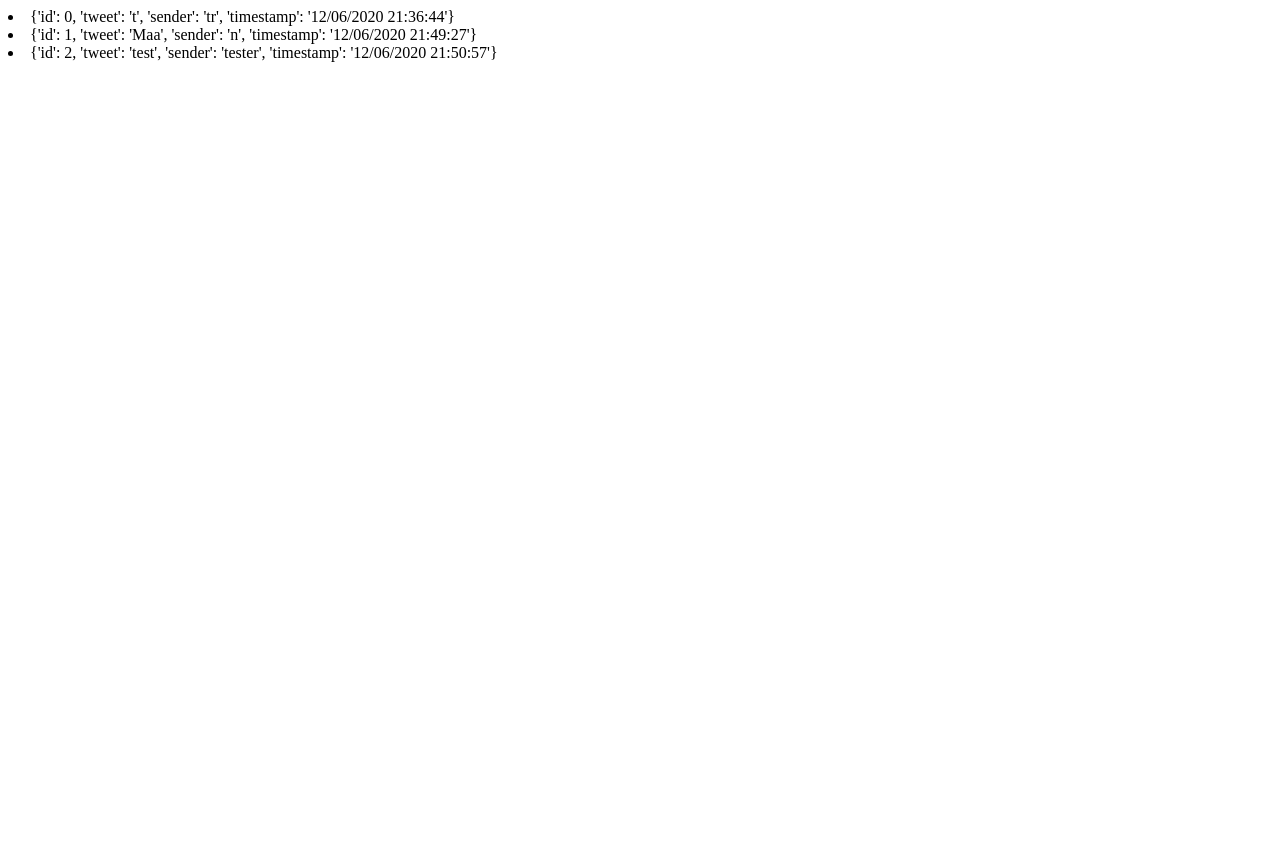
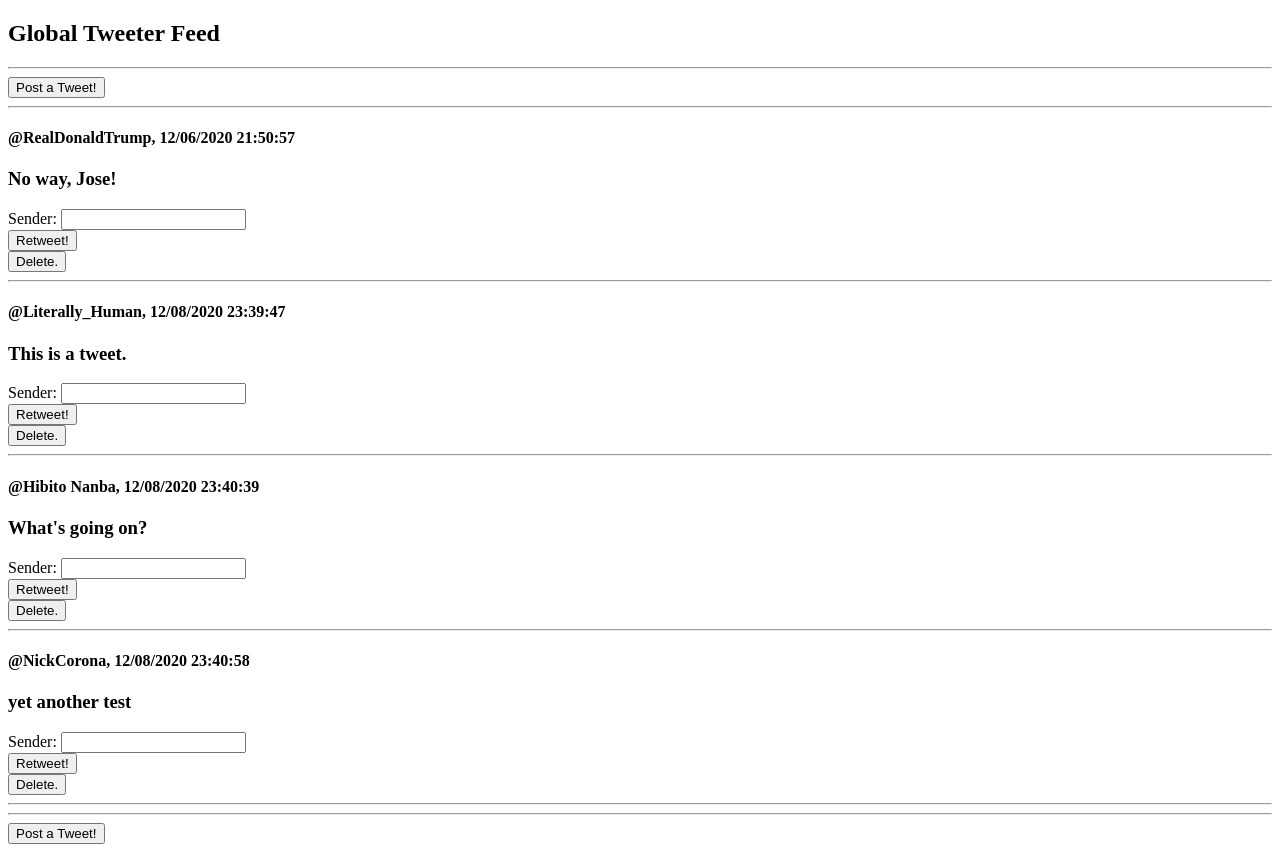
Before and after one commit to njcorona/tweeter, a Flask app: page /render_feed in a window 1280 px wide. Before the commit the page ends 62 px from the top, so only its background shows below. Run offline with Flask 2, Linux system fonts and the light colour scheme.

Commit message:
Making feed look nice

```diff
--- a/app.py
+++ b/app.py
@@ -1,3 +1,7 @@
+# user authentication
+# nice html / css
+# Do I need one instance of Tweets that exists across the program?  OR do I just create one each time I need it fromthe json?
+
 # built-in modules
 import json
 import os
@@ -40,6 +44,10 @@ def post_tweet():
         flash("Please provide a non-empty sender.")
         return redirect("/tweet")
 
+    if any(c.isspace() for c in sender):
+        flash("Please provide a sender without whitespace.")
+        return redirect("/tweet")
+
     if len(tweet) > 280:
         flash("Tweets must be 280 characters or less.")
         return redirect("/tweet")
@@ -48,7 +56,7 @@ def post_tweet():
     tweets.create_tweet(tweet, sender)
 
     with open("tweets.json", "w") as outfile:
-      json.dump(tweets.get_tweets(), outfile)
+        json.dump(tweets.get_tweets(), outfile)
 
     return redirect("/render_feed")
 
@@ -80,7 +88,17 @@ def delete_tweet():
     Returns:
         True if successful, False otherwise
     """
-    raise NotImplementedError
+    tweet = request.args.get("tweet")
+    sender = request.args.get("sender")
+
+    tweets = Tweets(json.load(open("tweets.json")))
+    tweets.delete_tweet(tweet, sender)
+
+    with open("tweets.json", "w") as outfile:
+        json.dump(tweets.get_tweets(), outfile)
+
+    return redirect("/render_feed")
+
 
 @app.route("/render_feed", methods=['GET'])
 def render_feed():
@@ -108,7 +126,12 @@ def retweet():
     Returns:
         True if successful, False otherwise
     """
-    raise NotImplementedError
+    sender = request.form["sender"]
+    tweet = request.args.get("tweet")
+
+    return redirect(url_for("post_tweet"))
+
+
 
 @app.route("/", methods=['GET'])
 def home():
--- a/templates/feed_template.html
+++ b/templates/feed_template.html
@@ -1,5 +1,34 @@
 <!doctype html>
-<title>Tweeter</title>
-{% for value in tweets.get_tweets().values() %}
-  <li>{{ value }}</li>
-{% endfor %}
+<article class="twitter-feed">
+    <h1>Global Tweeter Feed</h1>
+    <hr>
+    <form action="/tweet">
+      <input type="submit" value="Post a Tweet!">
+    </form>
+    <hr>
+    {% for value in tweets.get_tweets().values() %}
+      <article class="individual-tweet">
+        <h4>{{ "@" + value["sender"] }}, {{ value["timestamp"] }}</h4>
+        <h3>{{ value["tweet"] }}</h3>
+        <form action={{ "/retweet?tweet=" + "{}".format(value["id"]) }} method="post">
+          <div class="form-example">
+            <label for="sender">Sender: </label>
+            <input type=text name=sender id="sender" required>
+          </div>
+          <div class="form-example">
+            <input type="submit" value="Retweet!">
+          </div>
+        </form>
+        <form action={{ "/delete?tweet=" + "{}".format(value["id"]) + "&sender=" + value["sender"] }} method="post">
+          <div class="form-example">
+            <input type="submit" value="Delete.">
+          </div>
+        </form>
+        <hr>
+      </article>
+    {% endfor %}
+</article>
+<hr>
+<form action="/tweet">
+  <input type="submit" value="Post a Tweet!">
+</form>
--- a/templates/post_template.html
+++ b/templates/post_template.html
@@ -20,3 +20,7 @@
 {% for message in get_flashed_messages() %}
   <div class="flash">{{ message }}</div>
 {% endfor %}
+
+<form action="/render_feed">
+  <input type="submit" value="Go to Tweeter feed!">
+</form>
--- a/tweets.json
+++ b/tweets.json
@@ -1 +1 @@
-{"0": {"id": 0, "tweet": "t", "sender": "tr", "timestamp": "12/06/2020 21:36:44"}, "1": {"id": 1, "tweet": "Maa", "sender": "n", "timestamp": "12/06/2020 21:49:27"}, "2": {"id": 2, "tweet": "test", "sender": "tester", "timestamp": "12/06/2020 21:50:57"}}
+{"2": {"id": 2, "tweet": "No way, Jose!", "sender": "RealDonaldTrump", "timestamp": "12/06/2020 21:50:57"}, "4": {"id": 4, "tweet": "This is a tweet.", "sender": "Literally_Human", "timestamp": "12/08/2020 23:39:47"}, "6": {"id": 6, "tweet": "What's going on?", "sender": "Hibito Nanba", "timestamp": "12/08/2020 23:40:39"}, "7": {"id": 7, "tweet": "yet another test", "sender": "NickCorona", "timestamp": "12/08/2020 23:40:58"}}
--- a/tweets.py
+++ b/tweets.py
@@ -17,12 +17,19 @@ class Tweets:
 
 
     def create_tweet(self, tweet, sender):
-        tw = Tweet(tweet, sender, len(self.tweets))
-        self.tweets[str(len(self.tweets))] = tw.to_dict()
+        print(int(max(self.tweets.keys())))
+        tw = Tweet(tweet, sender, int(max(self.tweets.keys())) + 1)
+        self.tweets[str(int(max(self.tweets.keys())) + 1)] = tw.to_dict()
 
     def get_tweets(self):
         return self.tweets
 
+    def delete_tweet(self, tweet, sender):
+        print(tweet)
+        print(sender)
+        print(self)
+        if self.tweets[tweet]["sender"] == sender:
+            del self.tweets[tweet]
 
     def __str__(self):
         """
```
